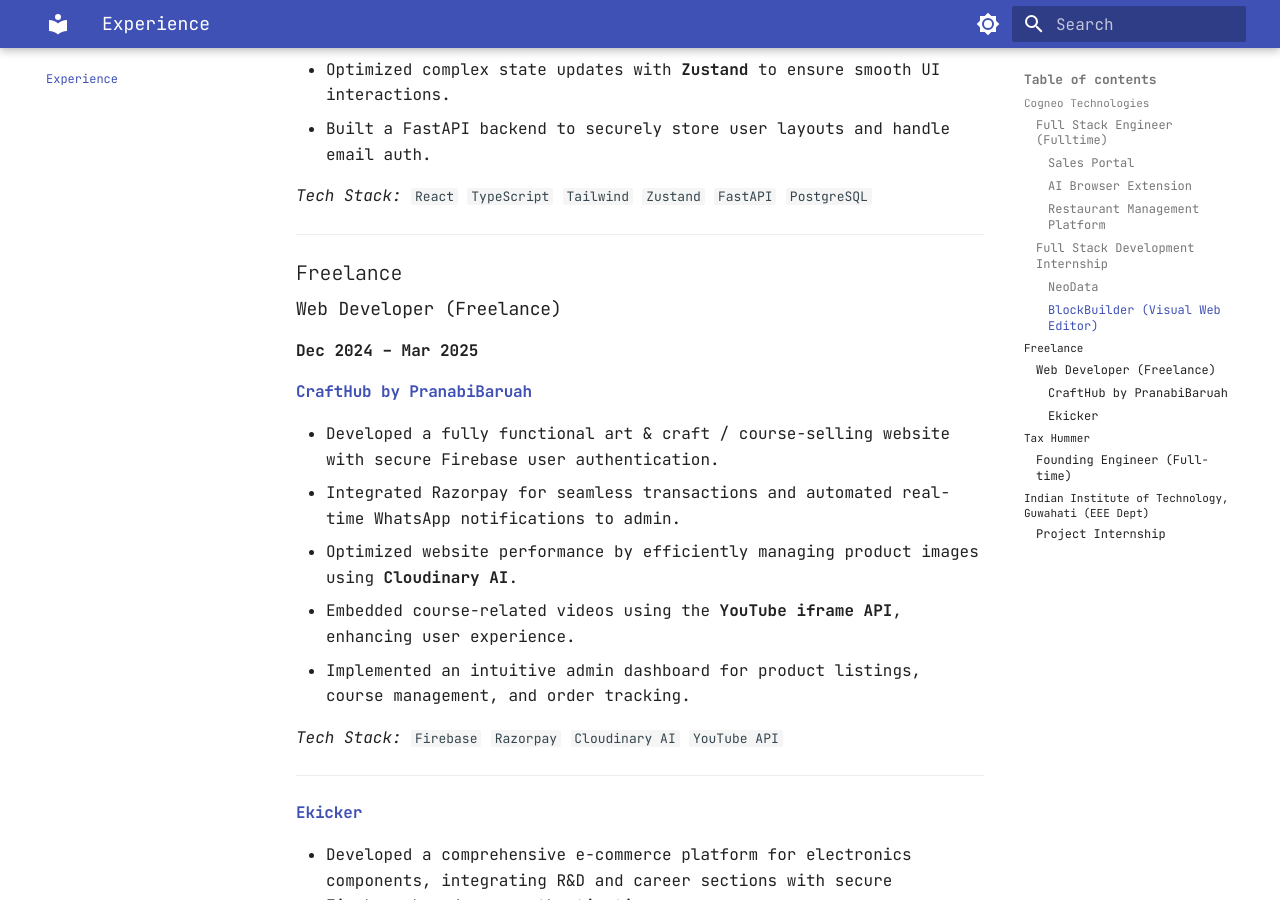
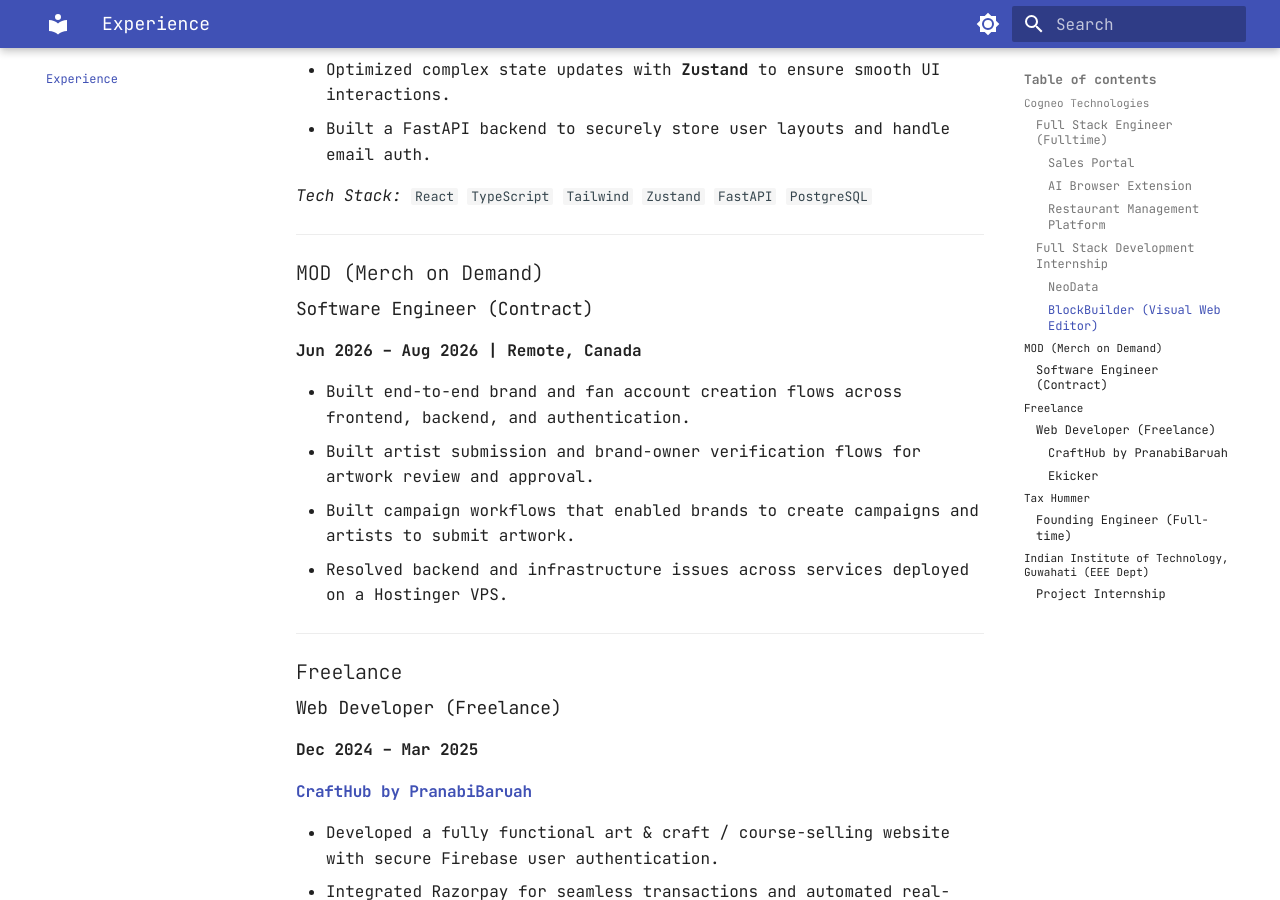
Before and after one commit to Jyotishmoy12/jyotishmoy-portfolio, an MkDocs documentation site: the page built from docs/experience.md, in a window 1280 px wide and 900 px high, scrolled down 2104 px. Built offline with MkDocs 1.6.1 and Material for MkDocs 9.7.7, drawn with Linux system fonts in a browser that asks for light colours.

Commit message:
updated experience section and skills section

```diff
--- a/docs/experience.md
+++ b/docs/experience.md
@@ -60,6 +60,18 @@
 
 ***
 
+## MOD (Merch on Demand)
+
+### Software Engineer (Contract)
+**Jun 2026 – Aug 2026 | Remote, Canada**
+
+- Built end-to-end brand and fan account creation flows across frontend, backend, and authentication.
+- Built artist submission and brand-owner verification flows for artwork review and approval.
+- Built campaign workflows that enabled brands to create campaigns and artists to submit artwork.
+- Resolved backend and infrastructure issues across services deployed on a Hostinger VPS.
+
+---
+
 ## Freelance
 
 ### Web Developer (Freelance)
```
Also changed, not shown: docs/skills.md (+1 -1 lines).
